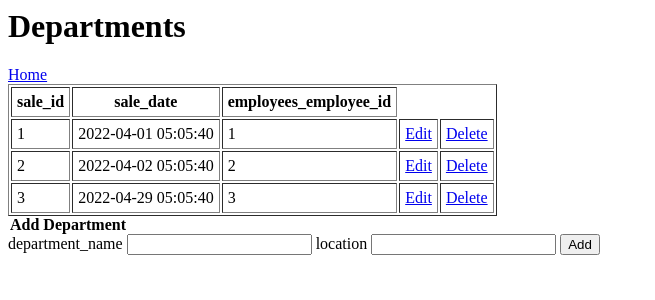
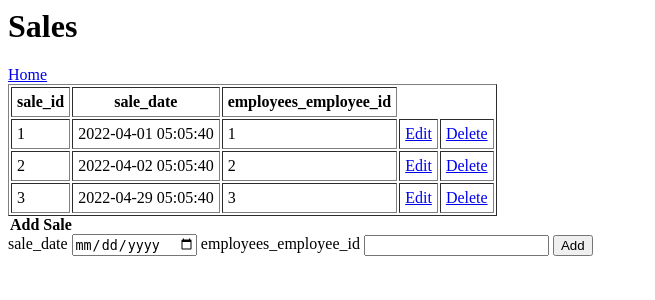
Before and after one commit to noblekoshy/CS340_Project, a Flask app: page /sales in a window 1280 px wide. Shown: the top 300 px of the page, without its empty margins (0-655 px from the left). Run offline with Flask 2, Linux system fonts and the light colour scheme; data comes from the database, SQL or seed files in the repository; data that the repository does not hold is empty; some libraries are stand-ins or nearby versions.

Commit message:
sales CR

```diff
--- a/app.py
+++ b/app.py
@@ -214,15 +214,16 @@ def sales():
         cur = mysql.connection.cursor()
         cur.execute(query)
         data = cur.fetchall()
-        # FIX
-        return render_template("departments.j2", data=data)
-    # TODO Sale Insert #
+
+        return render_template("sales.j2", data=data)
+    # TODO Sale Insert
     if request.method =="POST":
-        if request.form.get("Add_Sales"):
-            sale_date=request.form["name"]
-            query = "INSERT INTO sales (sale_date) VALUES (%s)"
+        if request.form.get("Add_Sale"):
+            sale_date = request.form["sale_date"]
+            employees_employee_id = request.form["employees_employee_id"]
+            query = "INSERT INTO sales (sale_date, employees_employee_id) VALUES (%s, %s)"
             cur = mysql.connection.cursor()
-            cur.execute(query, (sale_date))
+            cur.execute(query, (sale_date, employees_employee_id))
             mysql.connection.commit()
 
         return redirect("/sales")
--- a/templates/sales.j2
+++ b/templates/sales.j2
@@ -1,100 +1,51 @@
-<!DOCTYPE html>
 <html>
 <head>
-<title>sales</title>
+    <title>Sales</title>
 </head>
 <body>
-    <a href="index.html">home</a>
-    <a href="departments.html">departments</a>
-    <a href="employees.html">employees</a>
-    <a href="items.html">items</a>
-    <a href="returns.html">returns</a>
-    <a href="return_details.html">return details</a>
-    <a href="sales.html">sales</a>
-    <a href="sale_details.html">sale details</a>
+    <h1>Sales</h1>
+    <a href="/">Home</a>
+    <table border="1" cellpadding="5">
+    <!-- Access data tuple passed from app.py -->
+    {% if data %}
+        <thead>
+            <tr>
+                <!-- Iterate through each key in the first entry to get the column name -->
+                {% for key in data[0].keys() %}
 
-    <div id="browse" style="display: block">
-        <p>
-            <strong>Browse sales</strong>
-        </p>
-        <table border="2" cellpadding="6">
-            <thead>
+                <!-- Create a <th> tag with the key inside of it, this will be our header row -->
+                <th scope="col" data-field="{{ key }}" data-filter-control="input">{{ key }}</th>
+
+                <!-- End of this for loop -->
+                {% endfor %}
+            </tr>
+
+        <tbody>
+            <!-- Now, iterate through every item in data -->{% for item in data %}
                 <tr>
-                    <th><a href="#">New</a></th>
-                    <th></th>
-                    <th>sale_id</th>
-                    <th>sale_date</th>
-                    <th>employee_id</th>
+                    <!-- Then iterate through every key in the current item dictionary -->
+                    {% for key in item.keys() %}
+
+                    <!-- Create a <td> element with the value of that key in it -->
+                    <td> {{item[key]}} </td>
+                    {% endfor %}
+
+                    <!-- Create our edit/delete buttons -->
+                    <td><a href="edit_sale/{{item.sale_id}}" class="btn btn-default">Edit</a></td>
+                    <td><a href="delete_sale/{{item.sale_id}}" class="btn btn-default">Delete</a></td>
+
                 </tr>
-            </thead>
-            <tbody>
-            <tr>
-                <td><a href="#">Edit</a></td>
-                <td><a href="#">Delete</a></td>
-                <td>1</td>
-                <td>2022-04-01 05:05:40</td>
-                <td>1</td>
-            </tr>
-            <tr>
-                <td><a href="#">Edit</a></td>
-                <td><a href="#">Delete</a></td>
-                <td>2</td>
-                <td>2022-04-02 05:05:40</td>
-                <td>2</td>
-            </tr>
-            <tr>
-                <td><a href="#">Edit</a></td>
-                <td><a href="#">Delete</a></td>
-                <td>3</td>
-                <td>2022-04-29 05:05:40</td>
-                <td>3</td>
-            </tr>
-        </tbody></table>
-    </div>
-    <div id="insert" style="display: block">
-        <form id="add_sale">
+                {% endfor %}
+        {% endif %}
+    </table>
+    <div id="insert">
+        <form id="insertSale" action="/sales" method="POST">
             <legend><strong>Add Sale</strong></legend>
-              <fieldset class="fields">
-                <label> sale_id</label> <input type="text" name="">
-                <label> sale_date</label> <input type="text" name="">
-                <label> employee_id</label> <input type="text" name="">
-              </fieldset>
-              <input class="btn" type="submit" id="add_sale" value="Add Sale">
-              <input class="btn" type="button" value="Cancel">
-        </form>
-    </div>
-    <div id="update" style="display: block">
-        <form id="update_sale">
-            <legend><strong>Update Sale</strong></legend>
-              <fieldset class="fields">
-                <label> sale_id</label>
-                <select>
-                    <option>1</option>
-                    <option>2</option>
-                    <option>3</option>
-                </select>
-                <label> sale_date</label> <input type="text" name="">
-                <label> employee_id</label> <input type="text" name="">
-              </fieldset>
-              <input class="btn" type="submit" id="update_sale" value="Update Sale">
-              <input class="btn" type="button" value="Cancel">
-        </form>
-    </div>
-    <div id="delete" style="display: block">
-        <form id="delete_sale">
-            <legend><strong>Delete Sale</strong></legend>
-              <fieldset class="fields">
-                <label> sale_id</label>
-                <select>
-                    <option>1</option>
-                    <option>2</option>
-                    <option>3</option>
-                </select>
-                <label> sale_date</label> <input type="text" name="">
-                <label> employee_id</label> <input type="text" name="">
-              </fieldset>
-              <input class="btn" type="submit" id="delete_sale" value="Delete Sale">
-              <input class="btn" type="button" value="Cancel">
+            <label for ="sale_date">sale_date</label>
+            <input type="date" id="sale_date" name="sale_date" required>
+            <label for ="employees_employee_id">employees_employee_id</label>
+            <input type="text" id="employees_employee_id" name="employees_employee_id" required>
+            <input type="submit" value="Add" name="Add_Sale">
         </form>
     </div>
 </body>
```
